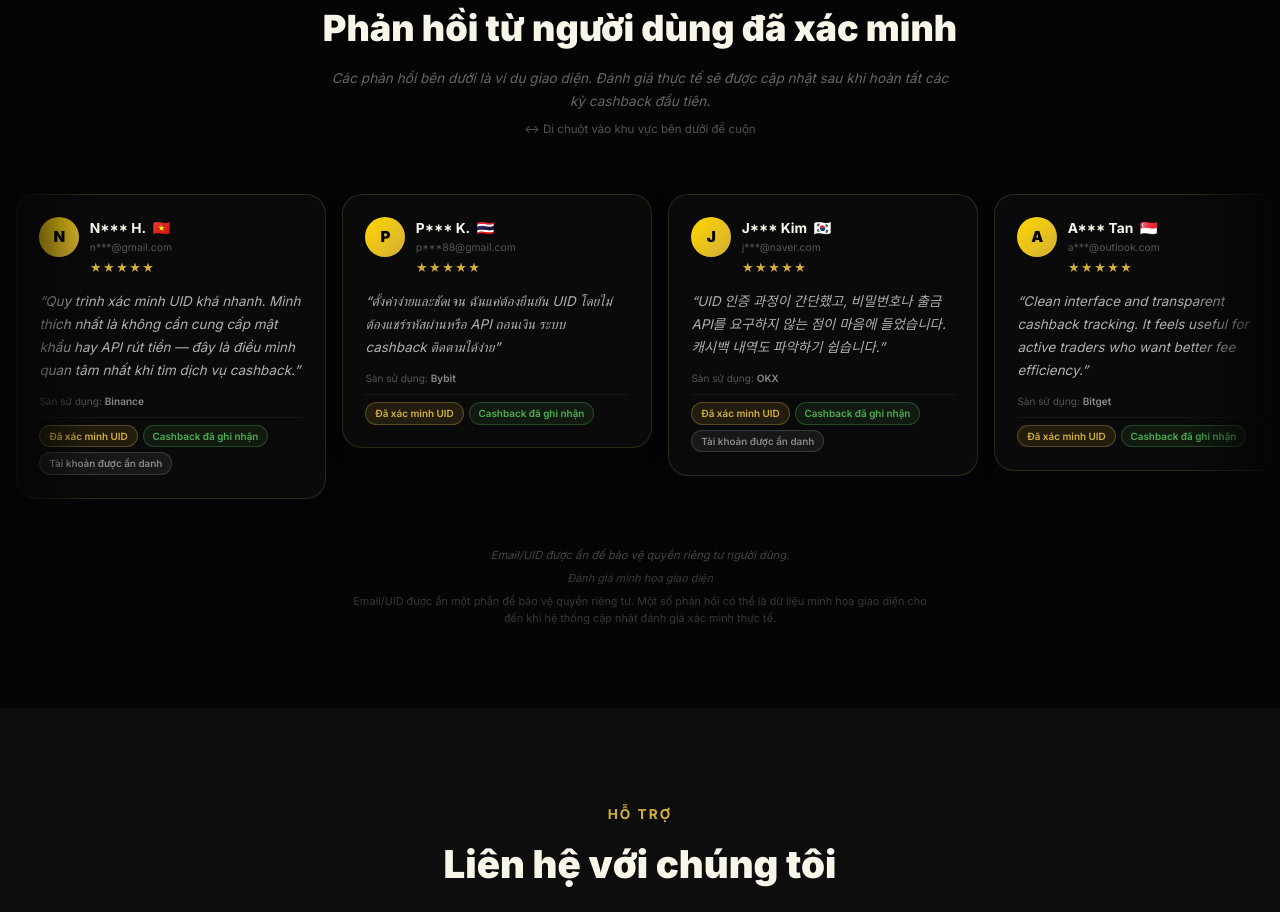
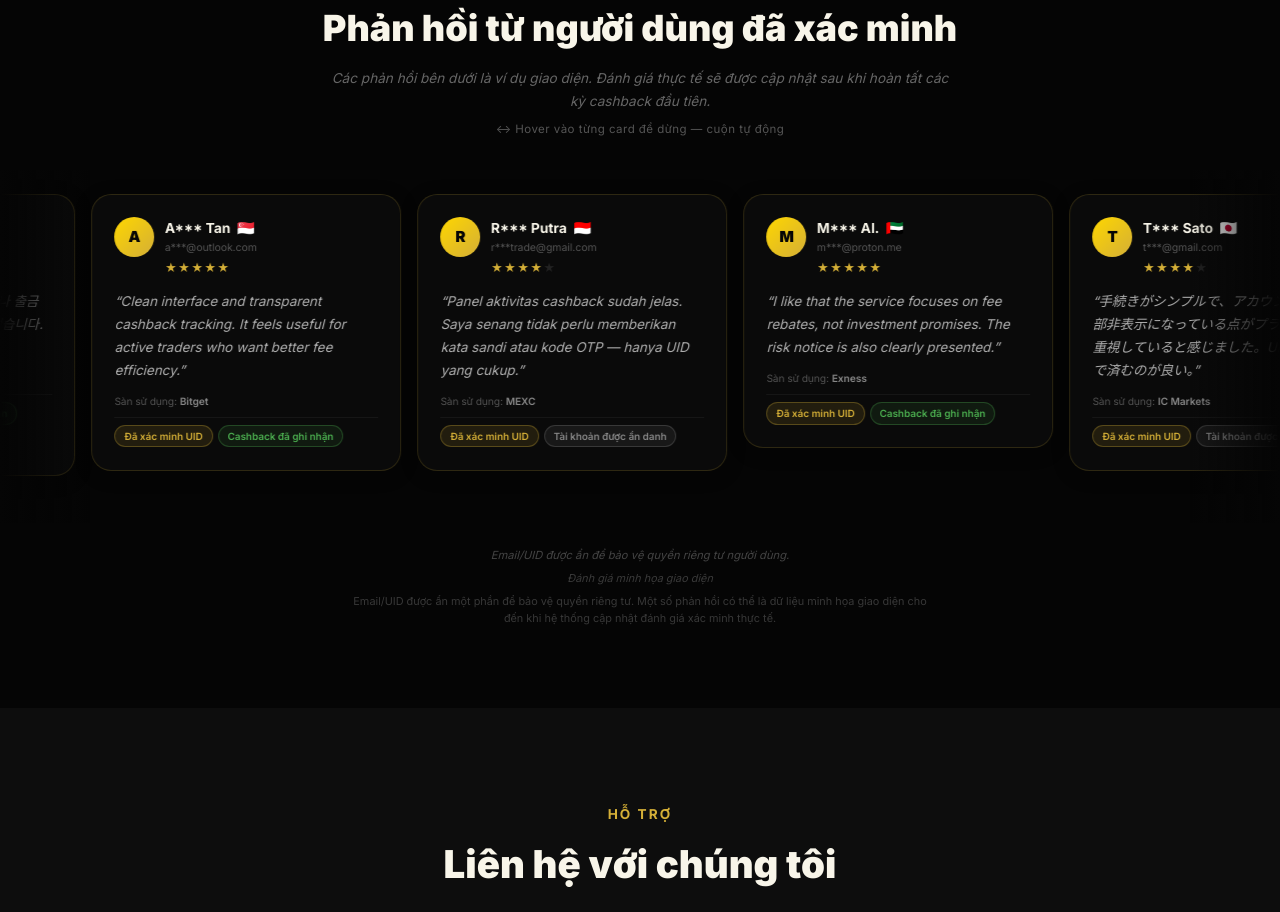
Before and after one commit to leducanh19122004-ui/da-cash-back, a Next.js app: page / in a window 1280 px wide. Shown: the part 9120-10032 px from the top of the page. Built offline with nearby package versions, Linux system fonts and the light colour scheme.

Commit message:
fix: testimonials auto-scroll always, pause on card hover — works without interaction

```diff
--- a/app/components/Testimonials.tsx
+++ b/app/components/Testimonials.tsx
@@ -264,7 +264,7 @@ export default function Testimonials() {
         <p style={{ fontSize: '0.85rem', color: '#666', lineHeight: 1.7, fontStyle: 'italic', maxWidth: '620px', margin: '0 auto 0.5rem' }}>
           {ts.subtitle}
         </p>
-        <p style={{ fontSize: '0.72rem', color: '#555' }}>↔ Di chuột vào khu vực bên dưới để cuộn</p>
+        <p style={{ fontSize: '0.72rem', color: '#555', letterSpacing: '0.04em' }}>↔ Hover vào từng card để dừng — cuộn tự động</p>
       </div>
 
       {/* Carousel — pure CSS hover, no JS needed */}
--- a/app/globals.css
+++ b/app/globals.css
@@ -235,19 +235,20 @@ header  { position: relative; z-index: 50 !important; }
   width: max-content;
   gap: 1rem;
   padding: 1.5rem 1rem;
-  animation: testimonial-marquee 90s linear infinite;
-  animation-play-state: paused;
+  /* Auto-scroll always — pause only on individual card hover */
+  animation: testimonial-marquee 80s linear infinite;
+  animation-play-state: running;
   will-change: transform;
 }
 
-/* Run when hovering the wrapper */
-.testimonials-wrapper:hover .testimonials-track {
-  animation-play-state: running;
+/* Pause when hovering an individual card so user can read */
+.testimonials-track:has(.testimonial-card:hover) {
+  animation-play-state: paused;
 }
 
-/* Pause when hovering an individual card */
-.testimonials-track:has(.testimonial-card:hover) {
-  animation-play-state: paused;
+/* Also pause entire track on wrapper hover for touch/accessibility */
+.testimonials-wrapper:hover .testimonials-track:not(:has(.testimonial-card:hover)) {
+  animation-play-state: running;
 }
 
 /* Fade masks */
```
